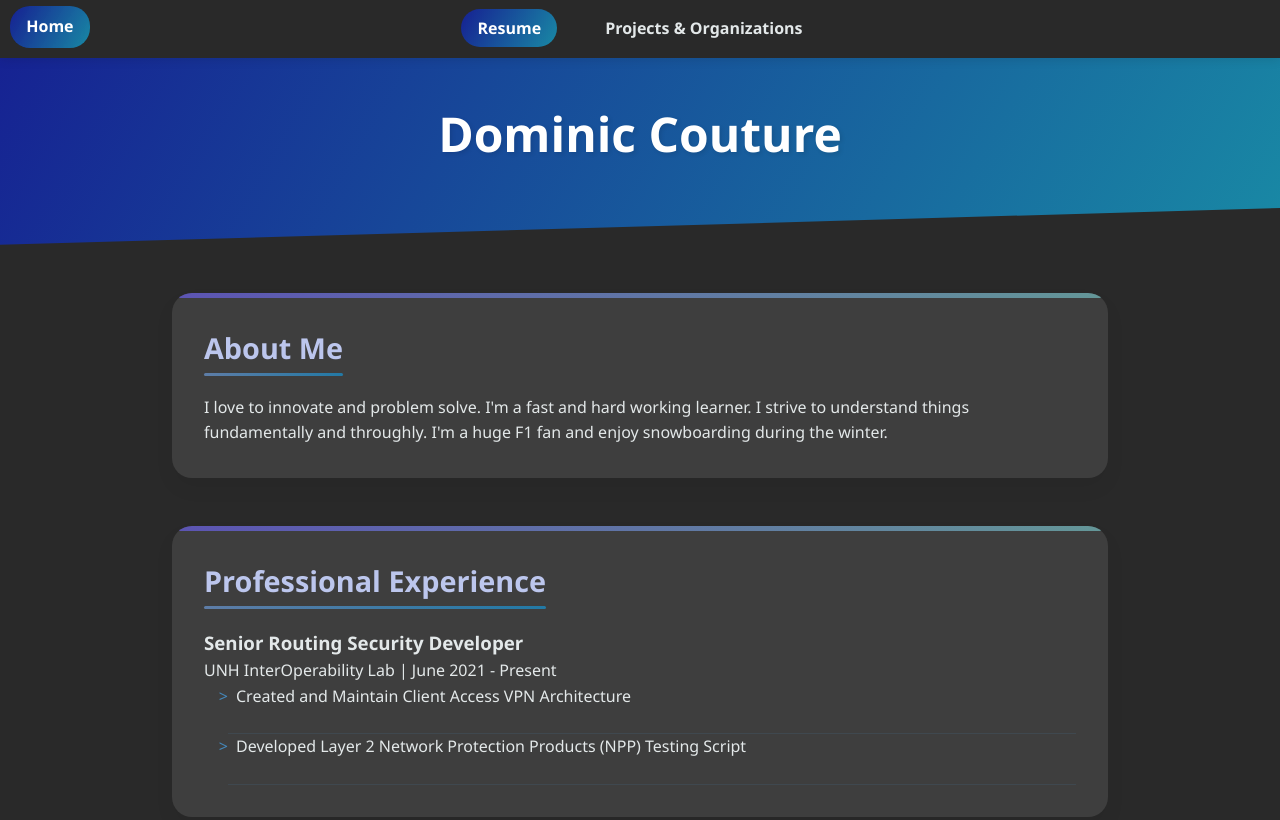
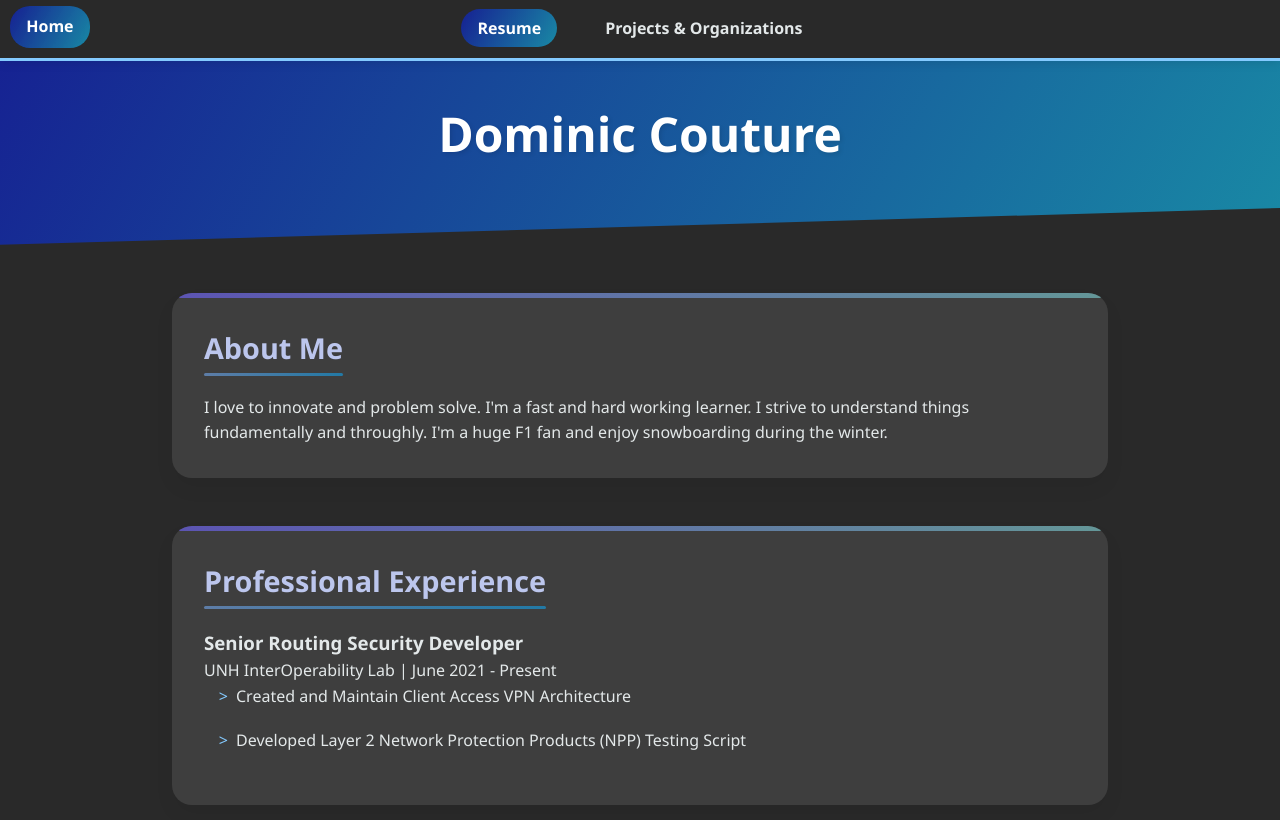
Before and after one commit to domcouture/domcouture.github.io, a plain HTML site: page resume.html in a window 1280 px wide. Shown: the top 820 px of the page. Drawn offline with Linux system fonts and the light colour scheme.

Commit message:
Update styles.css

```diff
--- a/styles/styles.css
+++ b/styles/styles.css
@@ -28,6 +28,7 @@ nav {
     top: 0;
     z-index: 1000;
     box-shadow: 0 2px 10px rgba(0,0,0,0.1);
+    border-bottom: 3px solid rgb(132, 202, 255);
 }
 
 nav ul {
@@ -294,7 +295,7 @@ h2::after {
 
 	::marker {
 		content: ">";
-		color: #48b;
+		color: rgb(132, 202, 255);
 	}
 
 	ul ::marker {
@@ -305,8 +306,7 @@ h2::after {
 .section li {
 	position: relative;
 	padding-inline-start: 0.5em;
-	padding-bottom: 1.5em;
-	border-bottom: 1px solid #48b2;
+	padding-bottom: 1.2em;
 	cursor: default;
 	transition: color 0.4s;
 }
```
